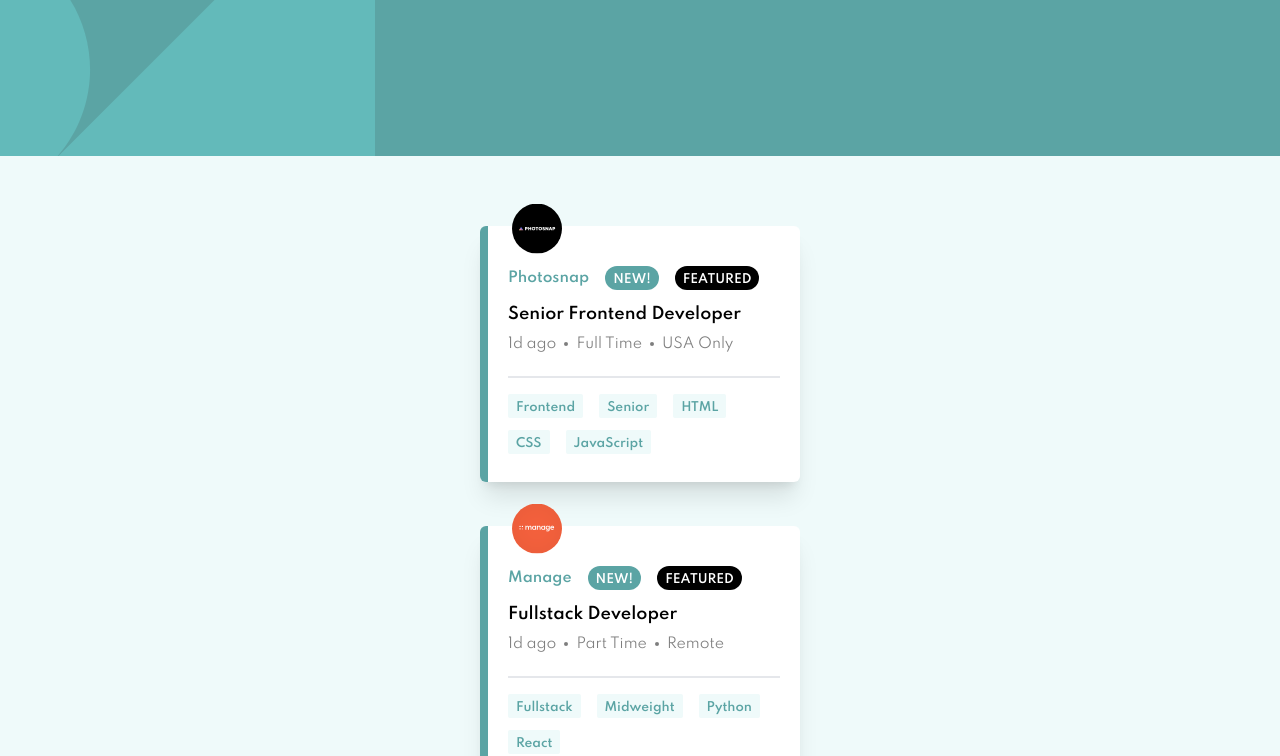
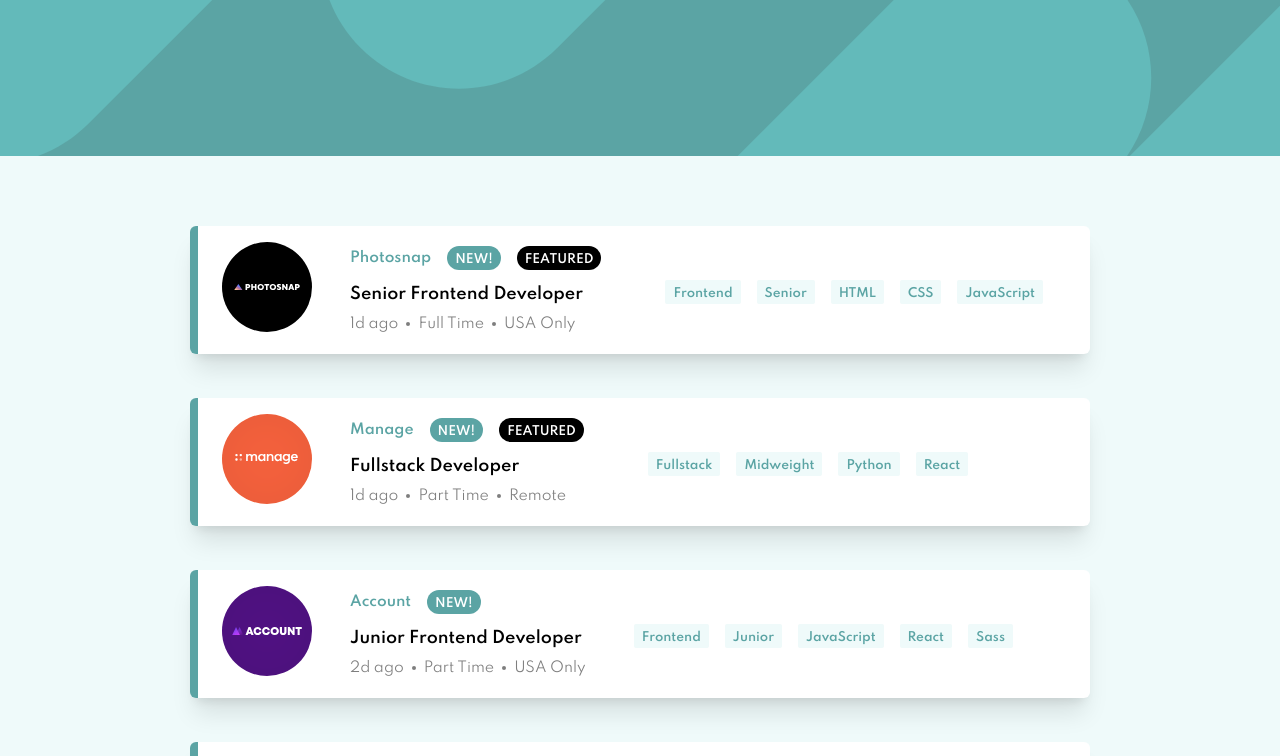
Before and after one commit to ljcutts/job-listings-with-filtering, a React (Create React App) app: page / in a window 1280 px wide. Shown: the top 756 px of the page. Built offline with nearby package versions, Linux system fonts and the light colour scheme.

Commit message:
finished building desktop version

```diff
--- a/src/App.tsx
+++ b/src/App.tsx
@@ -1,5 +1,4 @@
-import React, { useState, useEffect } from "react";
-import { idText } from "typescript";
+import React, { useState } from "react";
 import "./App.css";
 import data from "./data.json";
 
@@ -30,15 +29,18 @@ type IState = {
   setFilterBox: React.Dispatch<React.SetStateAction<string[]>>;
 };
 
-
-// Fix CSS for filter navbar
-//How to reverse the process of filtering the data
-//Fix key error
+type IState2 = {
+  filterToggle: boolean;
+  setFilterToggle: React.Dispatch<React.SetStateAction<boolean>>;
+}
 
 function App() {
   const [initalData, setData] = useState(data);
-  const [filterBox, setFilterBox] = useState<IState["filterBox"]>([]); //['Frontend']
+  const [secondInitalData, setSecondData] = useState(data);
+  const [filterBox, setFilterBox] = useState<IState["filterBox"]>([]);
+  const [filterToggle, setFilterToggle] = useState<IState2["filterToggle"]>(false)
   const [filterActive, setFilterActive] = useState(false);
+
 
   const filterRole = (role: string): void => {
     const newData = initalData.filter((data) => data.role === role);
@@ -57,7 +59,6 @@ function App() {
     let newItem, newPosition;
     const newData = initalData.filter((data) => data.position === position);
     setData(newData);
-    setFilterActive(true);
     if (filterBox.includes("Senior")) {
       setFilterBox(filterBox);
     } else if (filterBox.includes("Fullstack")) {
@@ -69,14 +70,12 @@ function App() {
         newItem = "Senior";
         newPosition = [...filterBox, newItem];
         setFilterBox(newPosition);
-        console.log(position);
       }
 
       if (position === "Fullstack Developer") {
         newItem = "Fullstack";
         newPosition = [...filterBox, newItem];
         setFilterBox(newPosition);
-        console.log(position);
         const newData = initalData.filter((data) => data.position === position);
         setData(newData);
       }
@@ -90,30 +89,32 @@ function App() {
         newItem = "Junior";
         newPosition = [...filterBox, newItem];
         setFilterBox(newPosition);
-        console.log(position);
       }
+      setFilterActive(true)
     }
   };
 
+    const clearFilter = (): void => {
+      setFilterBox([]);
+      setData(data);
+      setFilterActive(false);
+    };
+
   const deleteFilter = (value: string): void => {
-    //position, role, level, languages, tools
     setFilterBox(filterBox.filter((item) => item !== value));
-    const newData = initalData.filter(
-      (data) => data.level.includes(value) && data.position.includes(value)
-    );
-    setData(newData);
-    // const iterator = filterBox.values();
-
-    // for (let letter of iterator) {
-    //   console.log(letter);
-    // } //"a" "b" "c" "d" "e"
-    // console.log(filterBox.values());
+    if(filterBox.length < 2) {
+      setFilterBox([]);
+      setData(data);
+      setFilterActive(false);
+      setFilterToggle(false)
+    }
   };
 
   const filterLevel = (level: string): void => {
     const newData = initalData.filter((data) => data.level === level);
     setData(newData);
     setFilterActive(true);
+    setFilterToggle(false)
     if (filterBox.includes(level)) {
       setFilterBox(filterBox);
     } else {
@@ -151,22 +152,15 @@ function App() {
     }
   };
 
-  const clearFilter = (): void => {
-    setFilterBox([]);
-    setData(data);
-    setFilterActive(false);
-  };
-
   return (
     <main>
-      <div className="h-156 bg-bgImage mb-70 bg-mobileHeader bg-no-repeat bg-fixed">
-        <img src="./images/bg-header-mobile.svg" className="max-h-156" />
+      <div className="h-156 bg-bgImage mb-70 bg-mobileHeader bg-no-repeat bg-fixed bg-mobile bg-75 md:bg-desktop md:bg-100">
         {filterActive && (
-          <div className="w-80 h-9 bg-white m-auto mb-3 relative rounded-sm translate-y-55 shadow-xl flex items-center pl-3 overflow-scroll">
-            {filterBox.map((value: string, index): JSX.Element => {
+          <div className="w-80 h-9 bg-white m-auto mb-3 relative rounded-sm translate-y-55 shadow-xl flex items-center pl-3 overflow-scroll md:translate-y-33 md:w-800 md:pl-5">
+            {filterBox.map((value: string): JSX.Element => {
               return (
-                <>
-                  <div key={value}
+                <section key={value}>
+                  <div
                     className={`${style.button3} mt-3 h-4 flex items-center rounded-sm`}
                   >
                     <div className="flex items-center">
@@ -185,7 +179,7 @@ function App() {
                       </button>
                     </div>
                   </div>
-                </>
+                </section>
               );
             })}
             <span
@@ -197,8 +191,9 @@ function App() {
           </div>
         )}
       </div>
+      {filterToggle === true ?
 
-      {initalData.map((card: CardData): JSX.Element => {
+        secondInitalData.map((card: CardData): JSX.Element => {
           const {
             id,
             company,
@@ -214,24 +209,24 @@ function App() {
           } = card;
           return (
             <div
-            className="bg-white w-80 m-auto h-64 rounded-md shadow-xl mb-11"
+              className="bg-white w-80 m-auto h-64 rounded-md shadow-xl mb-11 md:w-800 md:h-32"
               key={id}
             >
               <img
-              className="z-50 absolute translate-y-4 translate-x-8 "
-              src={logo}
-              height="50"
-              width="50"
+                className="z-50 absolute translate-y-4 translate-x-8 w-50 h-50 md:w-75 md:h-75 md:translate-y-45"
+                src={logo} alt='logo'
               />
-            <div className="bg-bgImage h-64 w-2 rounded-l-md">
-              <section className="w-312 h-64  ml-2 p-5 pt-10">
-                <div className="h-28 border-solid border-b-2 ">
+              <div className="bg-bgImage h-64 w-2 rounded-l-md md:h-32">
+                <section className="w-312 h-64 ml-2 p-5 pt-10 md:flex md:items-center md:p-0 md:ml-40 md:h-32">
+                  <div className="h-28 border-solid border-b-2 md:border-none md:mr-12 md:pt-3 md:w-full">
                     <div className="flex items-center mb-3">
                       <span className="text-bgImage font-semibold text-sm pr-4">
                         {company}
                       </span>
                       <div
-                      className={card.new ? `${style.button2} bg-bgImage` : ""}
+                        className={
+                          card.new ? `${style.button2} bg-bgImage` : ""
+                        }
                       >
                         {card.new ? "NEW!" : ""}
                       </div>
@@ -244,12 +239,12 @@ function App() {
                       </div>
                     </div>
                     <h1
-                    className="font-semibold mb-2 hover:text-bgImage cursor-pointer"
+                      className="font-semibold mb-2 hover:text-bgImage cursor-pointer md:whitespace-nowrap"
                       onClick={() => filterPosition(position)}
                     >
                       {position}
                     </h1>
-                  <div className="text-sm opacity-50 flex items-center">
+                    <div className="text-sm opacity-50 flex items-center md:whitespace-nowrap">
                       <span className="mr-2">{postedAt}</span>
                       <div className="w-1 h-1 rounded-lg bg-black mr-2"></div>
                       <span className="mr-2">{contract}</span>
@@ -257,7 +252,116 @@ function App() {
                       <span>{location}</span>
                     </div>
                   </div>
-                <div className="mt-4 flex flex-wrap">
+                  <div className="mt-4 flex flex-wrap md:flex-nowrap md:w-full">
+                    <button
+                      className={style.button}
+                      onClick={() => filterRole(role)}
+                    >
+                      {role}
+                    </button>
+                    <button
+                      className={style.button}
+                      onClick={() => filterLevel(level)}
+                    >
+                      {level}
+                    </button>
+                    <button
+                      className={style.button}
+                      onClick={() => filterLanguage(languages[0])}
+                    >
+                      {languages[0]}
+                    </button>
+                    <button
+                      className={languages.length > 1 ? `${style.button}` : ""}
+                      onClick={() => filterLanguage(languages[1])}
+                    >
+                      {languages.length > 1 ? languages[1] : ""}
+                    </button>
+                    <button
+                      className={languages.length > 2 ? `${style.button}` : ""}
+                      onClick={() => filterLanguage(languages[2])}
+                    >
+                      {languages.length > 2 ? languages[2] : ""}
+                    </button>
+                    <button
+                      className={tools.length > 0 ? `${style.button}` : ""}
+                      onClick={() => filterTool(tools[0])}
+                    >
+                      {tools.length > 0 ? tools[0] : ""}
+                    </button>
+                    <button
+                      className={tools.length > 1 ? `${style.button}` : ""}
+                      onClick={() => filterTool(tools[1])}
+                    >
+                      {tools.length > 1 ? tools[1] : ""}
+                    </button>
+                  </div>
+                </section>
+              </div>
+            </div>
+          );
+        }) :
+        initalData.map((card: CardData): JSX.Element => {
+          const {
+            id,
+            company,
+            logo,
+            position,
+            role,
+            level,
+            postedAt,
+            contract,
+            location,
+            languages,
+            tools,
+          } = card;
+          return (
+            <div
+              className="bg-white w-80 m-auto h-64 rounded-md shadow-xl mb-11 md:w-800 md:h-32"
+              key={id}
+            >
+              <img
+                className="z-50 absolute translate-y-4 translate-x-8 w-50 h-50 md:w-75 md:h-75 md:translate-y-45"
+                src={logo}
+                alt="logo"
+              />
+              <div className="bg-bgImage h-64 w-2 rounded-l-md md:h-32">
+                <section className="w-312 h-64 ml-2 p-5 pt-10 md:flex md:items-center md:p-0 md:ml-40 md:h-32">
+                  <div className="h-28 border-solid border-b-2 md:border-none md:mr-12 md:pt-3 md:w-full">
+                    <div className="flex items-center mb-3">
+                      <span className="text-bgImage font-semibold text-sm pr-4">
+                        {company}
+                      </span>
+                      <div
+                        className={
+                          card.new ? `${style.button2} bg-bgImage` : ""
+                        }
+                      >
+                        {card.new ? "NEW!" : ""}
+                      </div>
+                      <div
+                        className={
+                          card.featured ? `${style.button2} bg-black` : ""
+                        }
+                      >
+                        {card.featured ? "FEATURED" : ""}
+                      </div>
+                    </div>
+                    <h1
+                      className="font-semibold mb-2 hover:text-bgImage cursor-pointer md:whitespace-nowrap"
+                      onClick={() => filterPosition(position)}
+                    >
+                      {position}
+                    </h1>
+                    <div className="text-sm opacity-50 flex items-center md:whitespace-nowrap">
+                      <span className="mr-2">{postedAt}</span>
+                      <div className="w-1 h-1 rounded-lg bg-black mr-2"></div>
+                      <span className="mr-2">{contract}</span>
+                      <div className="w-1 h-1 rounded-lg bg-black mr-2"></div>
+                      <span>{location}</span>
+                    </div>
+                  </div>
+                  <div className="mt-4 flex flex-wrap md:flex-nowrap md:w-full">
                     <button
                       className={style.button}
                       onClick={() => filterRole(role)}
@@ -306,6 +410,7 @@ function App() {
             </div>
           );
         })}
+
     </main>
   );
 }
```
Also changed, not shown: tailwind.config.js (+54 -27 lines), src/App.css (line endings or trailing spaces). Lines whose indentation alone changed are shown as unchanged.
